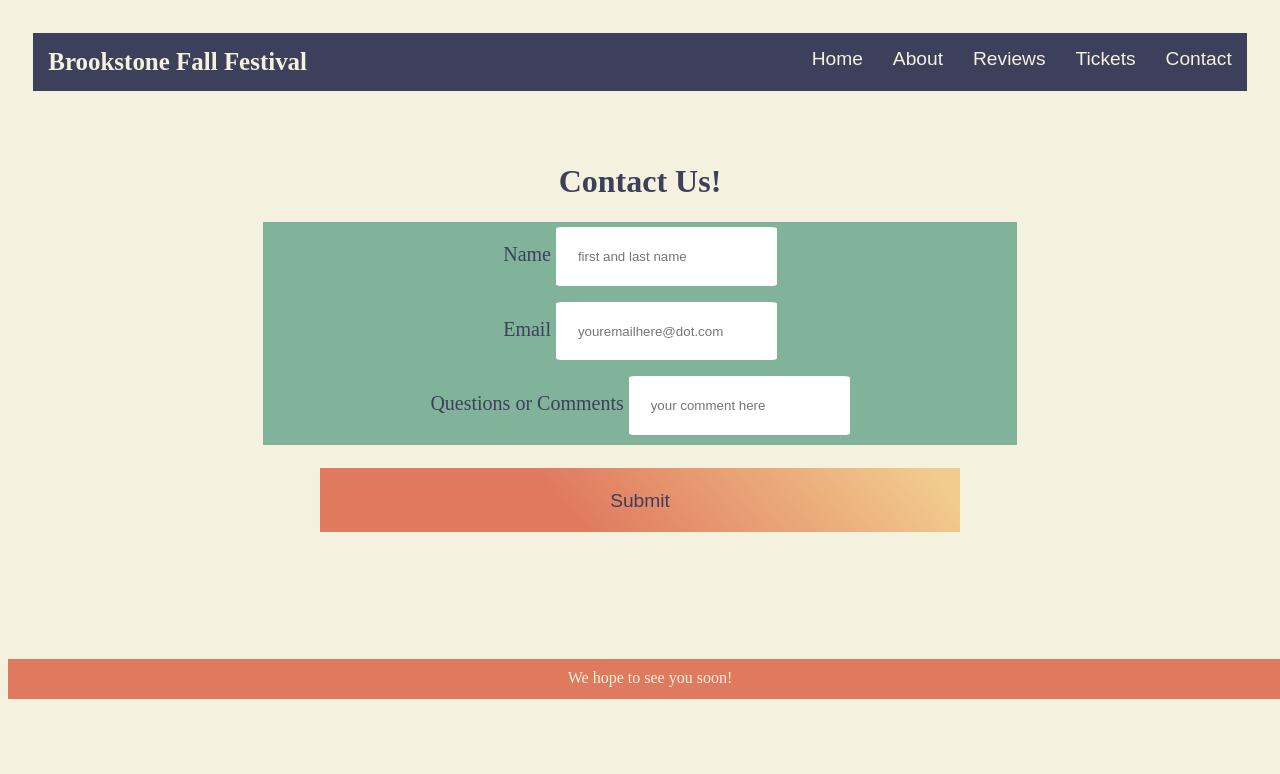
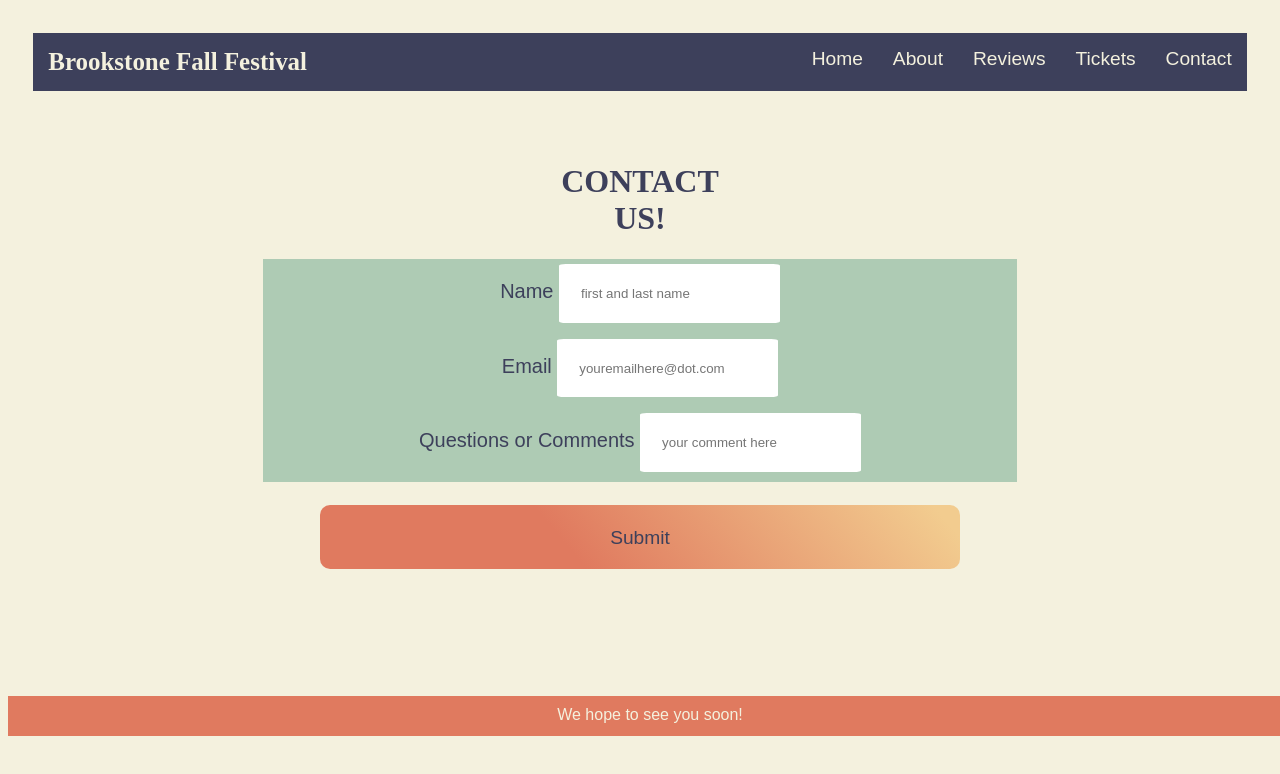
Before and after one commit to erarnold1/erarnold.github.io, a plain HTML site: page contact.html in a window 1280 px wide. Drawn offline with Linux system fonts and the light colour scheme; a web font is replaced by a local one.

Commit message:
styling changes

```diff
--- a/contact.html
+++ b/contact.html
@@ -32,7 +32,8 @@
 
 	<div class="contact">
 <form action="/" method="post">
-<h1>Contact Us!</h1>
+<h1>CONTACT<br> US!
+</h1>
 
 <fieldset>
     <legend></legend>
--- a/css/ainsley.css
+++ b/css/ainsley.css
@@ -1,5 +1,8 @@
 @import url("https://use.typekit.net/bvz3juu.css");
 
+*{
+    font-family: abril-display,serif;
+}
 #hamnav {
     visibility: hidden;
 
@@ -13,6 +16,9 @@
 #navitems a:hover, #navitems a:focus {
     background-color: #F4F1DE;
     color: #3D405B;
+}
+p{
+    font-family: brevia, sans-serif;
 }
 
 .title {
@@ -173,10 +179,12 @@ img{
 
 h1{
     color: #3D405B;
+    font-family: abril-display,serif;
 }
 label{
     color: #3D405B;
     font-size: 1.25em;
+    font-family: brevia, sans-serif;
 }
 .contact{
     text-align: center;
@@ -191,8 +199,9 @@ font-family: abril-display serif;
 
 }
 fieldset{
-    background-color: #81B29A;
+    background-color: rgba(129, 178, 154,.6);
     border: transparent;
+    font-family: brevia, sans-serif;
 
 
 }
@@ -210,7 +219,8 @@ button{
     transition: background-position 1s ease;
 color: #3D405B;
 font-size: 1.2rem;
-
+border-radius: 10px;
+font-family: brevia, sans-serif;
 }
 button:hover{
 background-position: 100% 50%;
@@ -219,6 +229,7 @@ input{
     border-radius: 3%;
     padding: 3%;
     border:transparent;
+    font-family: brevia, sans-serif;
 }
 input:hover{
     background-color: #f7baa9;
@@ -283,10 +294,12 @@ header{
 }
 li{
     padding: 2%;
+    font-family: brevia, sans-serif;
 }
 aside{
     padding: 2%;
     font-size: smaller;
+    font-family: brevia, sans-serif;
 }
 
 
```
Also changed, not shown: tickets.html (+1 -1 lines).
